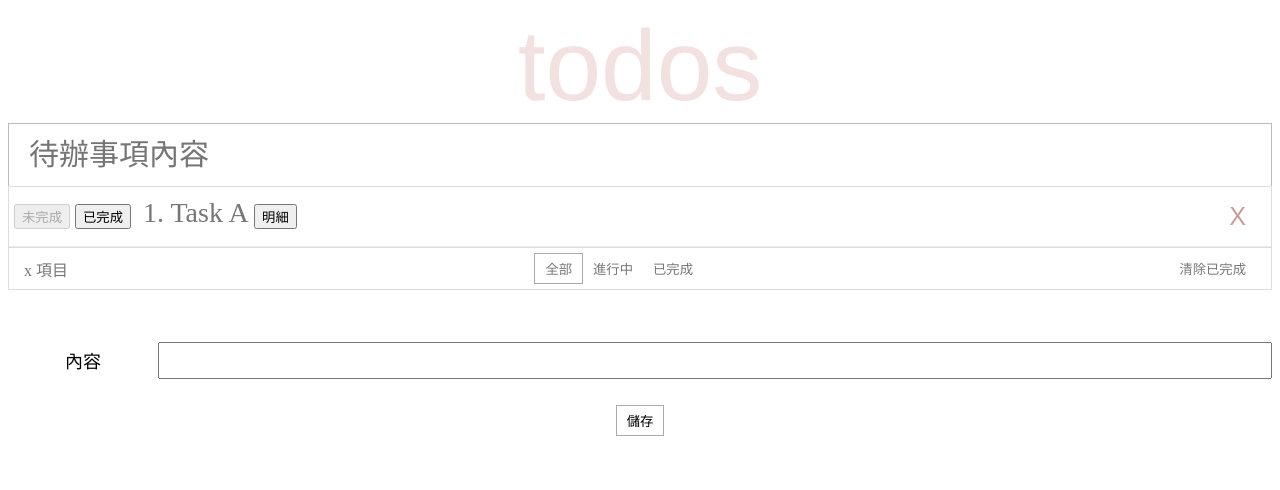
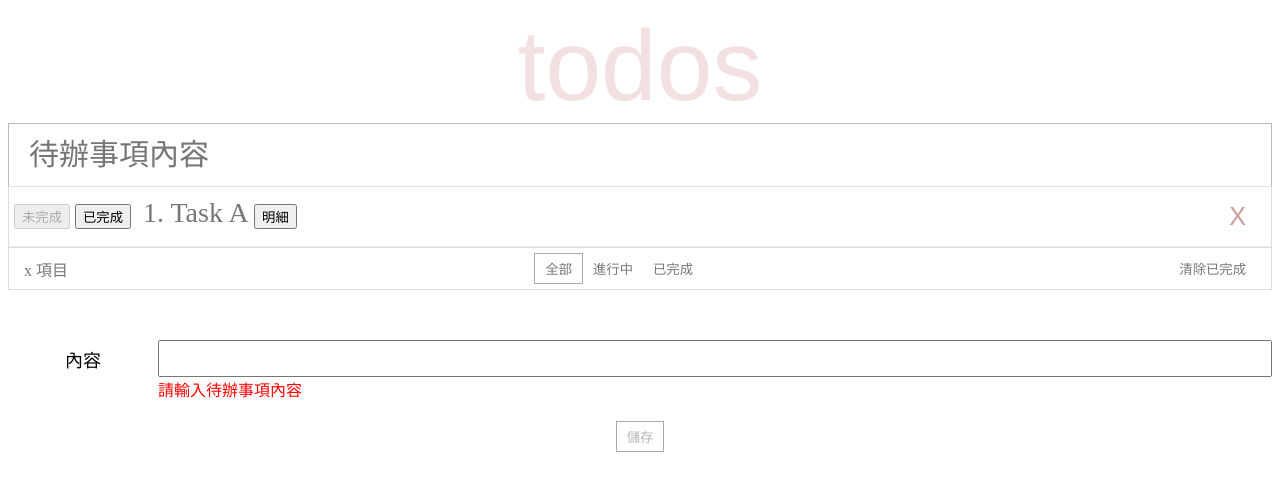
Before and after one commit to zncen/mcu-112-web-12130951, an Angular app: page / in a window 1280 px wide. Shown: the top 490 px of the page. Built offline with nearby package versions, Linux system fonts and the light colour scheme; data requests are answered from the project's data file.

Commit message:
feat(todo-form): 待辦事項內容必填驗證實作

```diff
--- a/src/app/todo-form/todo-form.component.css
+++ b/src/app/todo-form/todo-form.component.css
@@ -4,26 +4,28 @@
 
   .form-item {
     display: flex;
+    flex-direction: column;
+  }
+
+  .form-column {
+    display: flex;
     justify-content: space-between;
     align-items: center;
   }
-
-  .form-item > label {
+  .form-column > label {
     flex: 0 0 150px;
     text-align: center;
     font-size: 18px;
     font-weight: 400;
   }
 
-  .form-item > input {
+  .form-column > input {
     flex: 1 0 auto;
     padding: 5px 10px;
     font-size: 20px;
-  }
-
-  .form-item,
-  .form-action {
-    height: 40px;
+  }.error-message {
+    color: red;
+    margin-left: 150px;
   }
 
   .form-action {
@@ -33,7 +35,6 @@
     align-items: center;
     gap: 5px;
   }
-
   .form-action button {
     margin: 0;
     padding: 5px 10px;
--- a/src/app/todo-form/todo-form.component.html
+++ b/src/app/todo-form/todo-form.component.html
@@ -1,8 +1,15 @@
 <ng-container [formGroup]="form">
     <div class="form-item">
-      <label>內容</label>
-      <input type="text" formControlName="content" />
+        <div class="form-column">
+            <label>內容</label>
+            <input type="text" formControlName="content" />
+          </div>
+          <div class="error-message">
+            <div *ngIf="content.hasError('required')">請輸入待辦事項內容</div>
+          </div>
+        </div>
+      </ng-container>
+      <div class="form-action">  <button type="button" [disabled]="form.invalid" (click)="onSave()">
+        儲存
+      </button>
     </div>
-  </ng-container>
-  <div class="form-action">  <button type="button" (click)="onSave()">儲存</button>
-  </div>
--- a/src/app/todo-form/todo-form.component.ts
+++ b/src/app/todo-form/todo-form.component.ts
@@ -1,5 +1,11 @@
+import { NgIf } from '@angular/common';
 import { Component, EventEmitter, HostBinding, Output } from '@angular/core';
-import { FormControl, FormGroup, ReactiveFormsModule } from '@angular/forms';
+import {
+  FormControl,
+  FormGroup,
+  ReactiveFormsModule,
+  Validators,
+} from '@angular/forms';
 
 import { ITodoForm } from '../interface/todo-form.interface';
 import { Todo } from '../model/todo';
@@ -7,19 +13,20 @@
 @Component({
   selector: 'app-todo-form',
   standalone: true,
-  imports: [ReactiveFormsModule],
+  imports: [NgIf, ReactiveFormsModule],
   templateUrl: './todo-form.component.html',
   styleUrl: './todo-form.component.css',
 })
 export class TodoFormComponent {
   @HostBinding('class')
   class = 'todo-form';
-
   @Output()
   readonly save = new EventEmitter<Todo>();
 
   readonly form = new FormGroup<ITodoForm>({
-    content: new FormControl<string | null>(null),
+    content: new FormControl<string | null>(null, {
+      validators: [Validators.required],
+    }),
   });
 
   get formData(): Todo {
@@ -27,11 +34,9 @@
       content: this.content.value!,
     });
   }
-
   get content(): FormControl<string | null> {
     return this.form.get('content') as FormControl<string | null>;
   }
-
   onSave(): void {
     this.save.emit(this.formData);
     this.form.reset();
```
